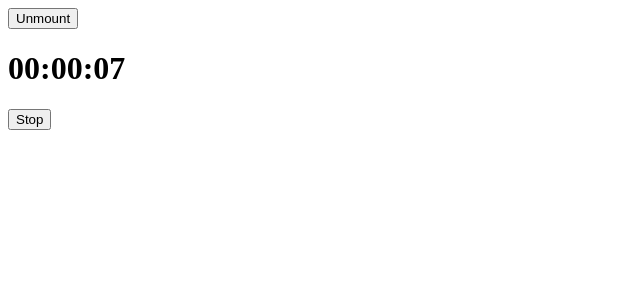
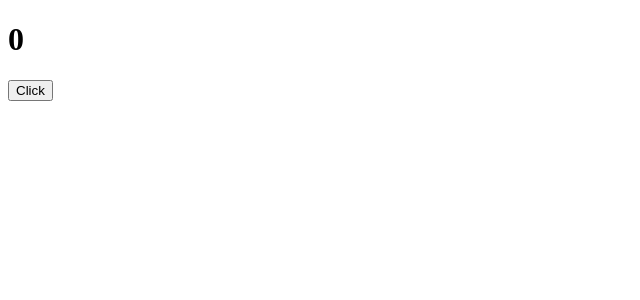
Before and after one commit to freshcodeAlice/fm-cra-first-project, a React (Create React App) app: page / in a window 1280 px wide. Shown: the top 300 px of the page, without its empty margins (0-640 px from the left). Built offline with nearby package versions, Linux system fonts and the light colour scheme.

Commit message:
useCallback

```diff
--- a/src/components/App.js
+++ b/src/components/App.js
@@ -1,11 +1,11 @@
 import React, {useState} from "react";
-import Counter from './Counter/CounterPage';
+import Clicker from './SandboxComponent';
 
 function App (props) {
 
 
         return (
-          <Counter />
+          <Clicker />
         )
 }
 
--- /dev/null
+++ b/src/components/SandboxComponent/index.js
@@ -0,0 +1,18 @@
+import React, {useState, useCallback} from 'react';
+
+const Clicker = () => {
+    const [click, setClick] = useState(0);
+
+   const handler = useCallback(()=>{
+        setClick(click => click+1);
+    }, []);
+
+    return (
+        <>
+            <h1> {click} </h1>
+            <button onClick={handler}>Click</button>
+        </>
+    );
+}
+
+export default Clicker;
```
